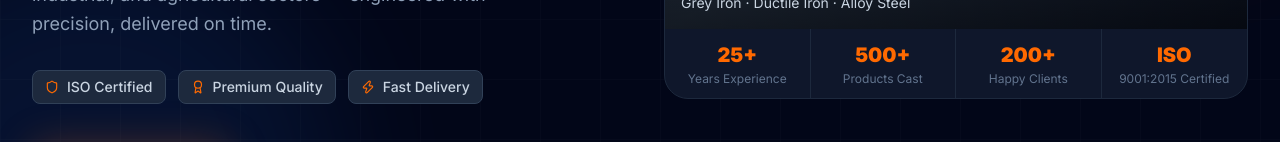
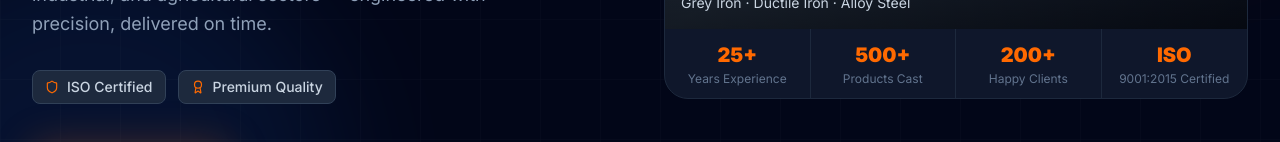
Before and after one commit to harshilhirani0007/tirupati-metal-cast, a React (Vite) app in the folder client/: page / in a window 1280 px wide. Shown: the part 521-663 px from the top of the page. Built offline with nearby package versions, Linux system fonts and the light colour scheme; no server answers.

Commit message:
comment out 'Fast Delivery' badge in Hero component

```diff
--- a/client/src/components/Hero.tsx
+++ b/client/src/components/Hero.tsx
@@ -13,7 +13,7 @@ const stats = [
 const badges = [
   { icon: Shield, label: 'ISO Certified' },
   { icon: Award, label: 'Premium Quality' },
-  { icon: Zap, label: 'Fast Delivery' },
+  // { icon: Zap, label: 'Fast Delivery' },
 ];
 
 export default function Hero() {
```
